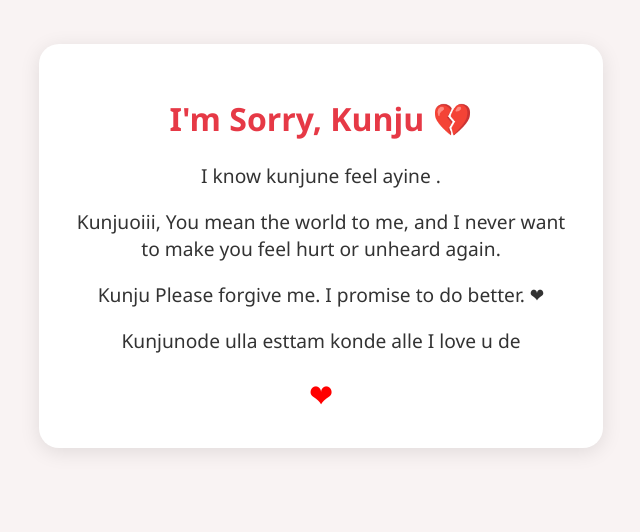
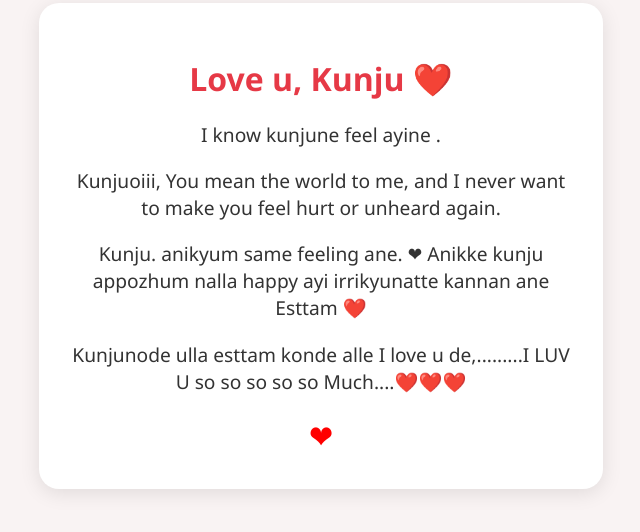
Before and after one commit to kunjuoiii/For-kunju, a plain HTML site: page index.html in a window 1280 px wide. Shown: the part 154-686 px from the top of the page, without its empty margins (319-959 px from the left). Drawn offline with Linux system fonts and the light colour scheme.

Commit message:
Update index.html

```diff
--- a/index.html
+++ b/index.html
@@ -42,7 +42,7 @@
 </head>
 <body>
   <div class="card">
-    <h1>I'm Sorry, Kunju 💔</h1>
+    <h1>Love u, Kunju ❤️</h1>
     <p>
       I know kunjune feel ayine .
     </p>
@@ -50,11 +50,12 @@
       Kunjuoiii, You mean the world to me, and I never want to make you feel hurt or unheard again.
     </p>
     <p>
-      Kunju Please forgive me. I promise to do better. ❤
+      Kunju. anikyum same feeling ane. ❤ Anikke kunju appozhum nalla happy ayi irrikyunatte kannan ane Esttam ❤️
     </p>
     <p>
       Kunjunode ulla esttam konde alle
-      I love u de
+      I love u de,.........I LUV U so so so so so Much....❤️❤️❤️
+    </p>
     <div class="heart">❤</div>
   </div>
 </body>
```
